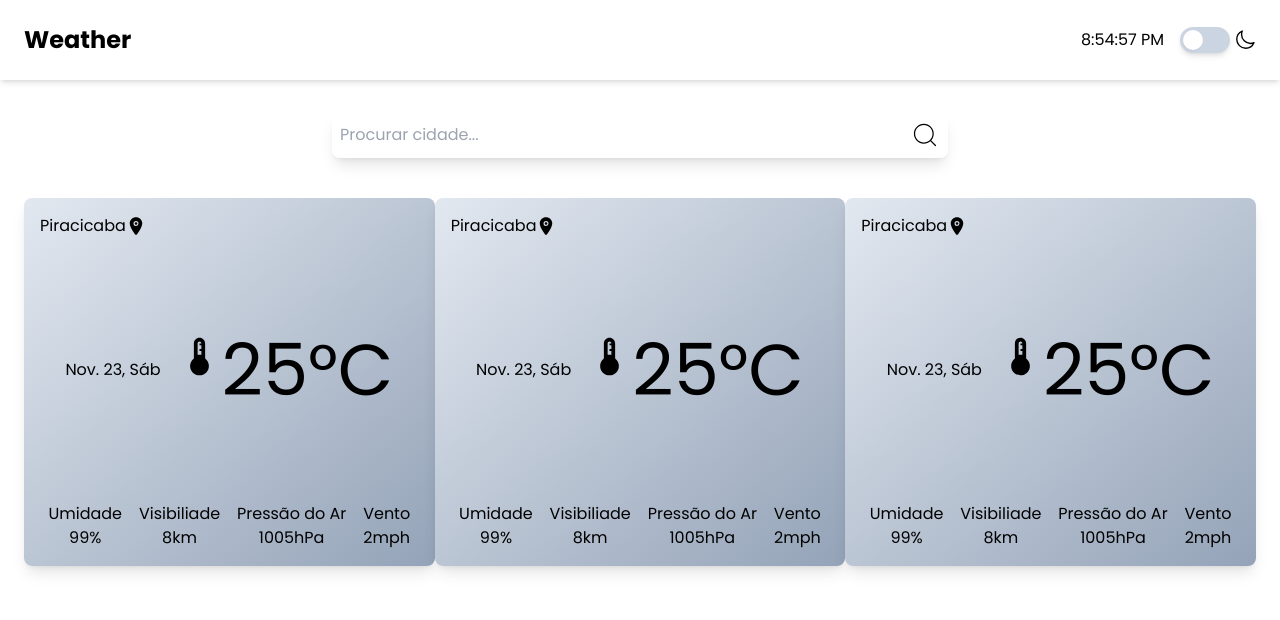
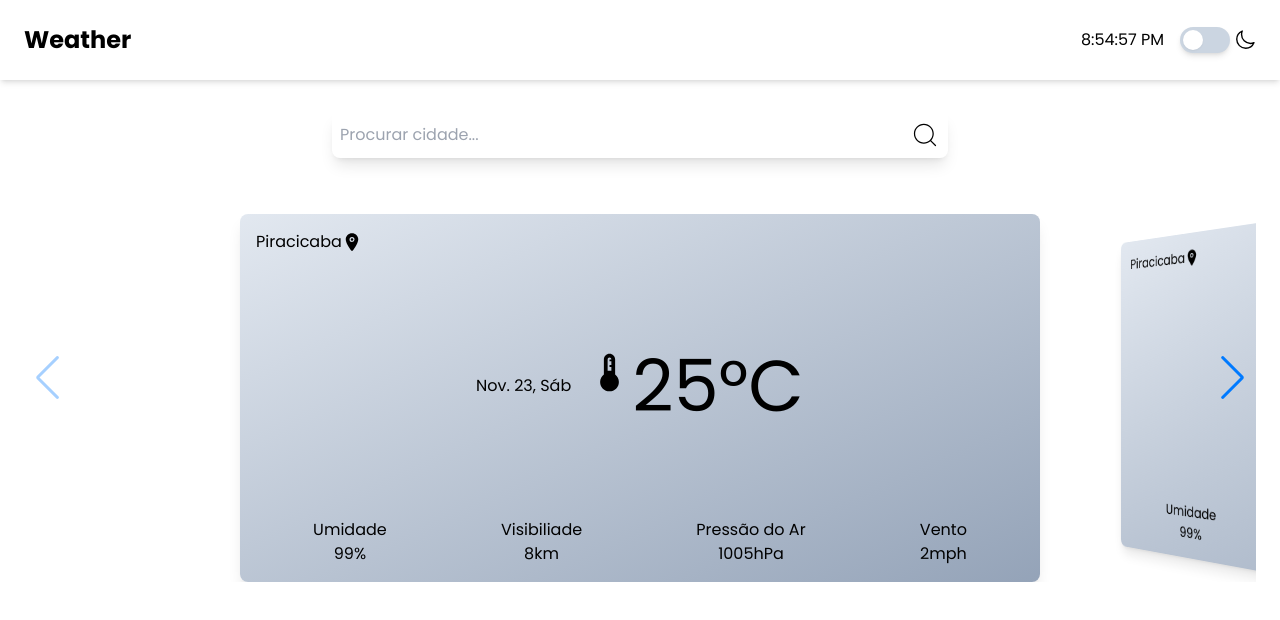
Before and after one commit to Valverd/weather, a React (Vite) app: page / in a window 1280 px wide. Shown: the top 620 px of the page. Built offline with nearby package versions, Linux system fonts and the light colour scheme.

Commit message:
Finalização de Carrossel com Swiper

```diff
--- a/package.json
+++ b/package.json
@@ -10,12 +10,11 @@
     "preview": "vite preview"
   },
   "dependencies": {
-    "@preline/carousel": "^2.5.0",
-    "framer-motion": "^11.11.17",
     "react": "^18.3.1",
     "react-dom": "^18.3.1",
     "react-icons": "^5.3.0",
-    "react-router-dom": "^6.28.0"
+    "react-router-dom": "^6.28.0",
+    "swiper": "^11.1.15"
   },
   "devDependencies": {
     "@eslint/js": "^9.13.0",
--- a/src/App.tsx
+++ b/src/App.tsx
@@ -1,7 +1,7 @@
 import { BrowserRouter, Routes, Route } from "react-router-dom"
 import Home from "./pages/Home/Home"
 import { DarkProvider } from "./contexts/dark"
-import Teste from "./pages/Teste/Teste"
+import Teste from "./components/Carousel/Carousel"
 
 export default function App() {
   return (
@@ -9,7 +9,6 @@ export default function App() {
       <BrowserRouter>
         <Routes>
           <Route path="/" element={<Home />} />
-          <Route path="/teste" element={<Teste />} />
         </Routes>
       </BrowserRouter>
     </DarkProvider>
--- /dev/null
+++ b/src/components/Carousel/Carousel.tsx
@@ -0,0 +1,35 @@
+import { Swiper, SwiperSlide } from 'swiper/react';
+import { Navigation, EffectCoverflow } from 'swiper/modules';
+import 'swiper/swiper-bundle.css'
+import CityCard from '../CityCard/CityCard';
+
+export default () => {
+  return (
+    <div className='max-w-7xl mt-4'>
+      <Swiper
+        modules={[Navigation, EffectCoverflow]}
+        spaceBetween={500}
+        slidesPerView={1}
+        navigation
+        effect='coverflow'
+        coverflowEffect={{
+          depth: 1000,
+          modifier: 1,
+          rotate: 50,
+          scale: 2,
+          slideShadows: false,
+          stretch: 0
+        }}
+        className='w-full'
+      >
+        <SwiperSlide><CityCard /></SwiperSlide>
+        <SwiperSlide><CityCard /></SwiperSlide>
+        <SwiperSlide><CityCard /></SwiperSlide>
+        <SwiperSlide><CityCard /></SwiperSlide>
+        <SwiperSlide><CityCard /></SwiperSlide>
+        <SwiperSlide><CityCard /></SwiperSlide>
+        <SwiperSlide><CityCard /></SwiperSlide>
+      </Swiper>
+    </div>
+  );
+};
--- a/src/pages/Home/Home.tsx
+++ b/src/pages/Home/Home.tsx
@@ -1,3 +1,4 @@
+import Carousel from "../../components/Carousel/Carousel";
 import CityCard from "../../components/CityCard/CityCard";
 import Layout from "../../components/Layout/Layout";
 import SearchBar from "../../components/SearchBar/SearchBar";
@@ -7,12 +8,7 @@ export default function Home() {
         <>
             <Layout>
                 <SearchBar />
-
-                <div className="flex">
-                    <CityCard />
-                    <CityCard />
-                    <CityCard />
-                </div>
+                <Carousel />
             </Layout>
         </>
     )
--- a/src/pages/Teste/Teste.tsx
+++ /dev/null
@@ -1,77 +0,0 @@
-import { motion } from "framer-motion";
-import { useLayoutEffect, useRef, useState } from "react";
-import CityCard from "../../components/CityCard/CityCard";
-
-type XYProps = {
-  x: number;
-  y: number;
-};
-
-type PropsInfoRef = {
-  delta: XYProps;
-  offset: XYProps;
-  point: XYProps;
-  velocity: XYProps;
-};
-
-export default function Carousel() {
-  const [width, setWidth] = useState(0);
-  const carousel = useRef<HTMLDivElement>(null);
-  const [startPos, setStartPos] = useState(0);
-  const [currentIndex, setCurrentIndex] = useState(0);
-
-  const itemWidth = 800;
-  const gap = 80;
-  const totalItemWidth = itemWidth + gap;
-
-  useLayoutEffect(() => {
-    const updateWidth = () => {
-      setWidth(carousel.current.scrollWidth - carousel.current.offsetWidth);
-    };
-    updateWidth();
-    window.addEventListener("resize", updateWidth);
-    return () => {
-      window.removeEventListener("resize", updateWidth);
-    };
-  }, []);
-
-  const handleDragStart = (event: any, info: PropsInfoRef) => {
-    setStartPos(info.point.x);
-  };
-
-  const handleDragEnd = (event: any, info: PropsInfoRef) => {
-    console.log(carousel.current?.style.webkitTransform)
-    const distanceDragged = startPos - info.point.x;
-
-    // carousel.current.style.transform = `translateX(${-}px)`;
-
-  };
-
-  return (
-      <motion.div
-        ref={carousel}
-        className="flex gap-20"
-        drag="x"
-        dragConstraints={{ right: 0, left: -width }}
-        initial={{ x: 200 }}
-        animate={{ x: 0 }}
-        transition={{ duration: 0.7 }}
-        whileTap={{ cursor: "grabbing" }}
-        onDragStart={handleDragStart}
-        onDragEnd={handleDragEnd}
-      >
-        <div style={{ width: itemWidth }}>
-          <CityCard />
-        </div>
-        <div style={{ width: itemWidth }}>
-          <CityCard />
-        </div>
-        <div style={{ width: itemWidth }}>
-          <CityCard />
-        </div>
-        <div style={{ width: itemWidth }}>
-          <CityCard />
-        </div>
-      </motion.div>
-  );
-}
```
Also changed, not shown: 1 other file (tests, documents, lock files or other folders).
